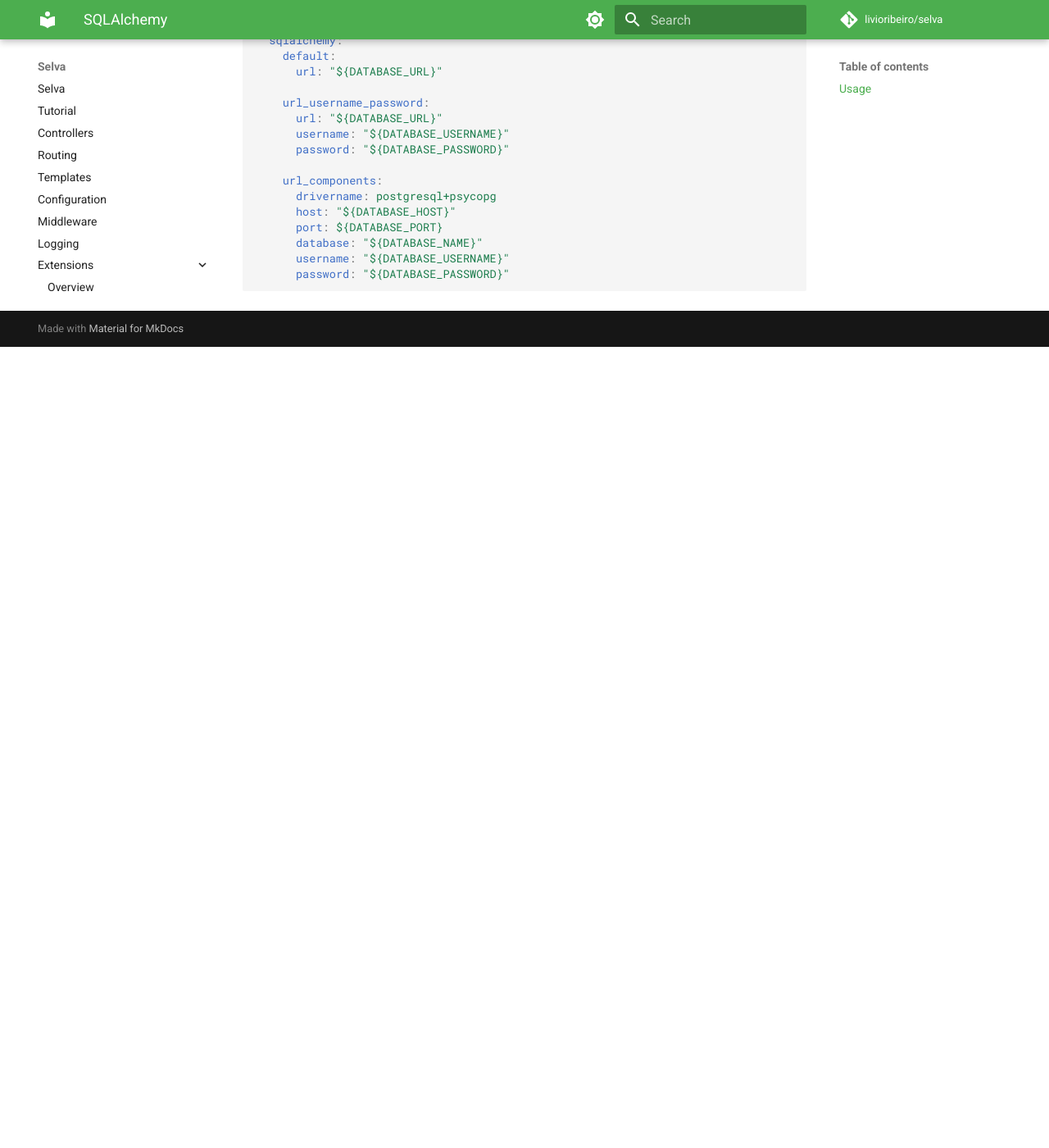
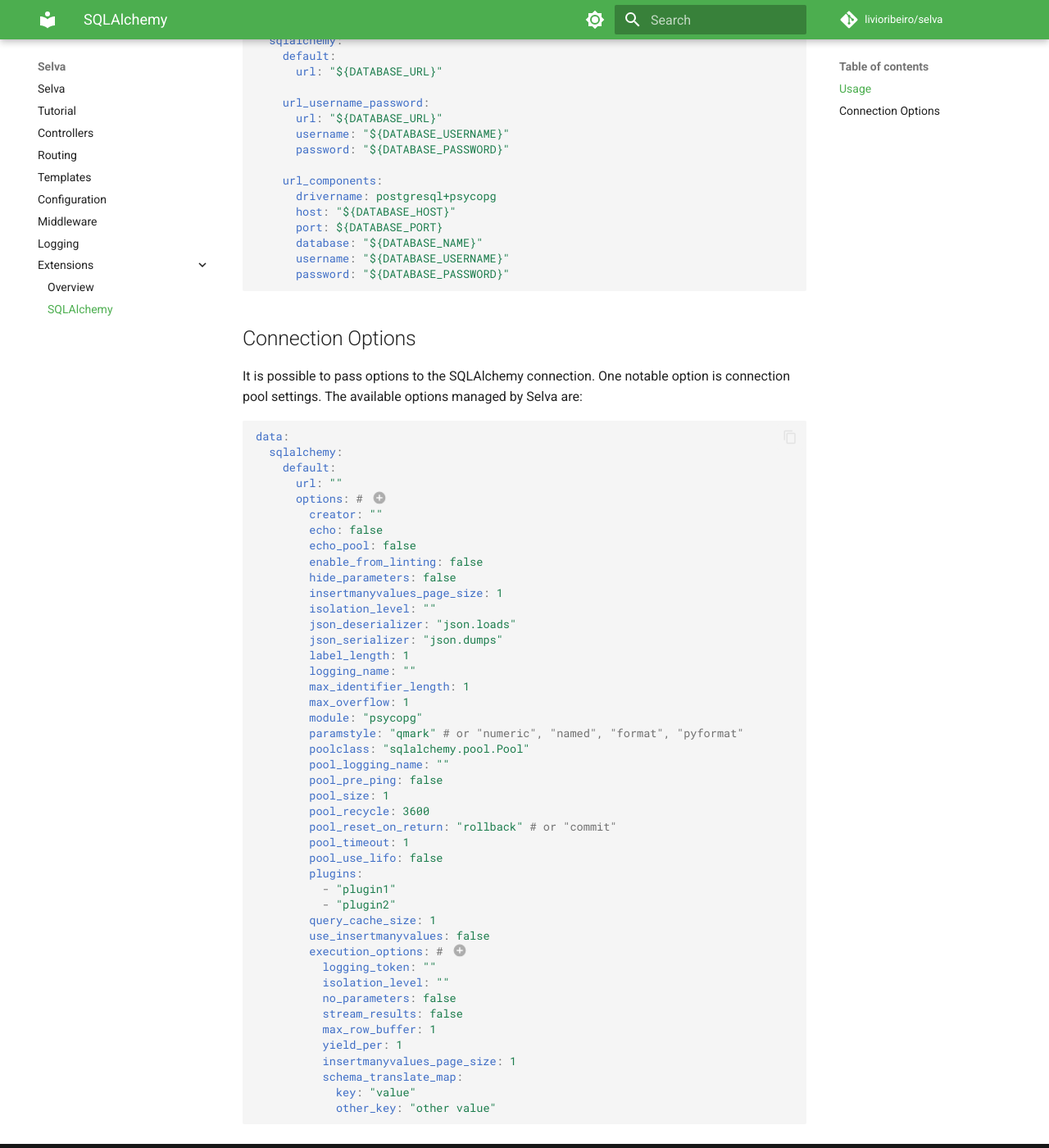
Before and after one commit to livioribeiro/selva, an MkDocs documentation site: the page built from docs/extensions/sqlalchemy.md, in a window 1280 px wide and 1400 px high, scrolled down 1269 px. Shown: the whole window at 82% size. Built offline with MkDocs 1.6.1 and Material for MkDocs 9.7.7, drawn with Linux system fonts in a browser that asks for light colours; comment, search, counter and statistics services are not loaded; before the commit the page ends 1692 px from its top, so only the background shows below that.

Commit message:
docs: add list of options to sqlalchemy docs

````diff
--- a/docs/extensions/sqlalchemy.md
+++ b/docs/extensions/sqlalchemy.md
@@ -96,3 +96,58 @@
           username: "${DATABASE_USERNAME}"
           password: "${DATABASE_PASSWORD}"
     ```
+
+## Connection Options
+
+It is possible to pass options to the SQLAlchemy connection. One notable option
+is connection pool settings. The available options managed by Selva are:
+
+```yaml
+data:
+  sqlalchemy:
+    default:
+      url: ""
+      options: # (1)
+        creator: ""
+        echo: false
+        echo_pool: false
+        enable_from_linting: false
+        hide_parameters: false
+        insertmanyvalues_page_size: 1
+        isolation_level: ""
+        json_deserializer: "json.loads"
+        json_serializer: "json.dumps"
+        label_length: 1
+        logging_name: ""
+        max_identifier_length: 1
+        max_overflow: 1
+        module: "psycopg"
+        paramstyle: "qmark" # or "numeric", "named", "format", "pyformat"
+        poolclass: "sqlalchemy.pool.Pool"
+        pool_logging_name: ""
+        pool_pre_ping: false
+        pool_size: 1
+        pool_recycle: 3600
+        pool_reset_on_return: "rollback" # or "commit"
+        pool_timeout: 1
+        pool_use_lifo: false
+        plugins:
+          - "plugin1"
+          - "plugin2"
+        query_cache_size: 1
+        use_insertmanyvalues: false
+        execution_options: # (2)
+          logging_token: ""
+          isolation_level: ""
+          no_parameters: false
+          stream_results: false
+          max_row_buffer: 1
+          yield_per: 1
+          insertmanyvalues_page_size: 1
+          schema_translate_map:
+            key: "value"
+            other_key: "other value"
+```
+
+1.  `options` values are described in [`sqlalchemy.create_engine`](https://docs.sqlalchemy.org/en/20/core/engines.html#sqlalchemy.create_engine)
+2.  `execution_options` values are describe in [`qlalchemy.engine.Connection.execution_options`](https://docs.sqlalchemy.org/en/20/core/connections.html#sqlalchemy.engine.Connection.execution_options)
````
Also changed, not shown: 1 other file.
